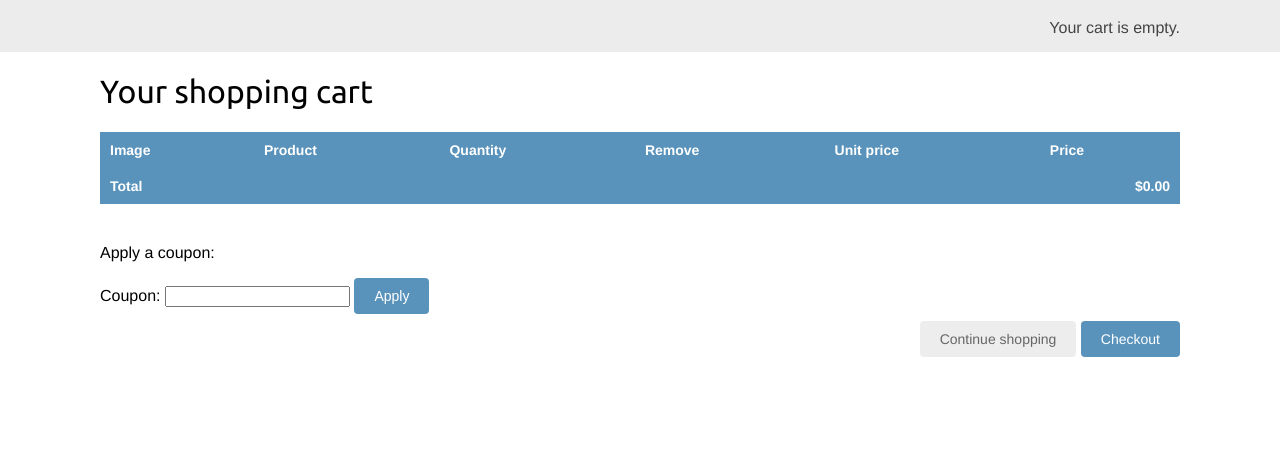
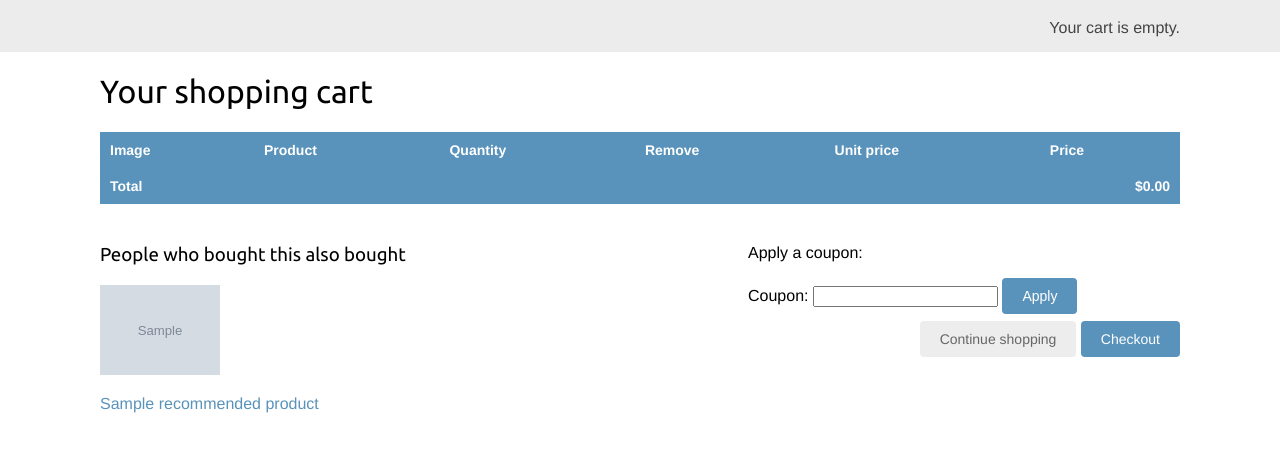
Before and after one commit to gurupratap-matharu/shop, a Django app: template cart/templates/cart/cart_detail.html in a window 1280 px wide. Shown: the part 46-498 px from the top of the page. Run offline with Django 4.2, Linux system fonts and the light colour scheme; tables that the repository leaves empty hold one stand-in row (values such as "Sample post"); the template is opened without the code that fills it: values that come from a table or form of the project are taken from there, most other values are stand-ins (such as "Sample title", 1, 10 or a date in 2020); grey boxes marked "Sample" are stand-in pictures; parts of the project's set-up code (start-up, migrations or seed data) failed here and were passed over.

Commit message:
Implement recommendation for products in cart

```diff
--- a/cart/templates/cart/cart_detail.html
+++ b/cart/templates/cart/cart_detail.html
@@ -73,6 +73,22 @@
     </tbody>
 </table>
 
+{% if recommended_products %}
+<div class="recommendations cart">
+    <h3>{% trans "People who bought this also bought" %}</h3>
+
+    {% for p in recommended_products %}
+    <div class="item">
+        <a href="{{ p.get_absolure_url }}">
+            <img src="{% if p.image %}{{ p.image.url }}{% else %}{% static "img/no_image.png" %}{% endif %}"
+                alt="product-image">
+        </a>
+        <p><a href="{{ p.get_absolute_url }}">{{ p.name }}</a></p>
+    </div>
+    {% endfor %}
+</div>
+{% endif %}
+
 <p>{% trans "Apply a coupon" %}:</p>
 <form action="{% url 'coupons:apply' %}" method="post">
     {% csrf_token %}
```
Also changed, not shown: cart/views.py (+13 -3 lines).
